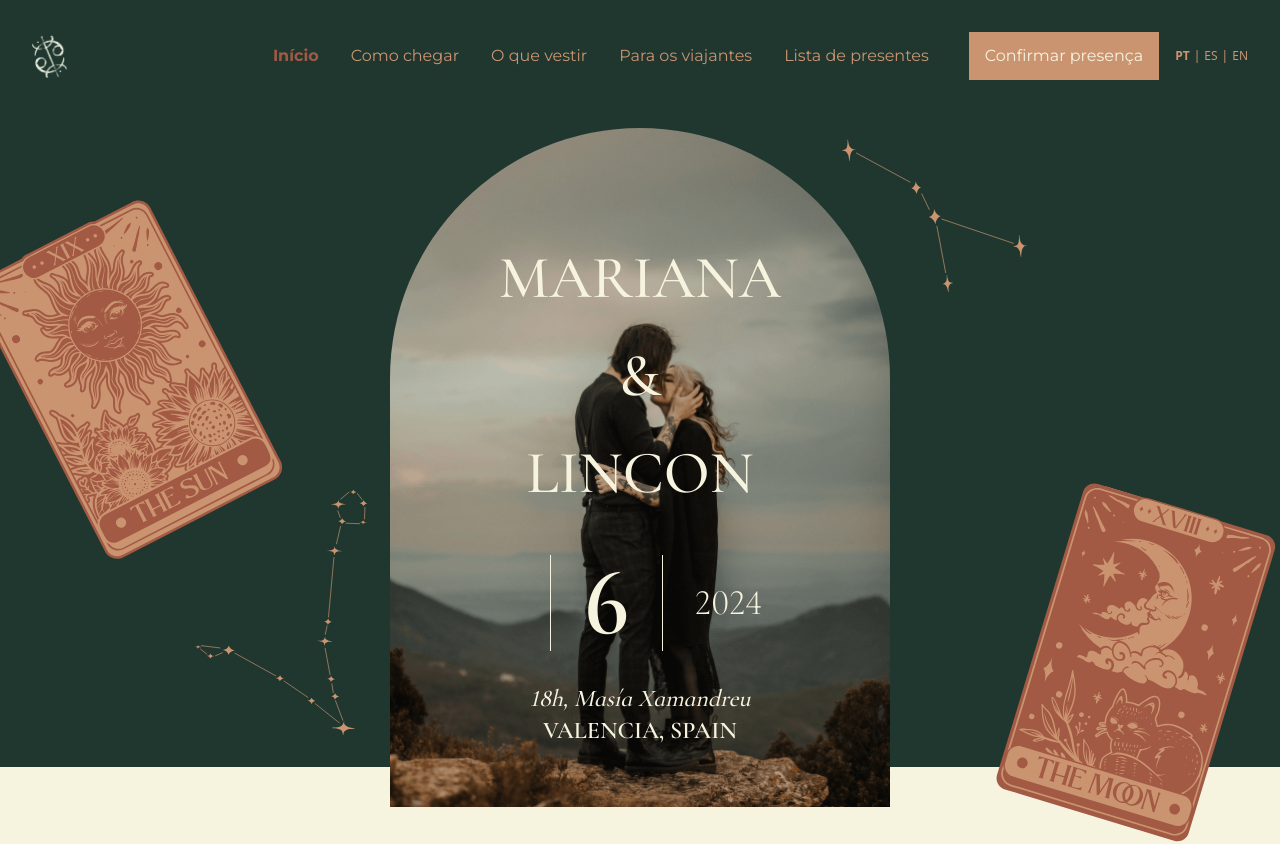
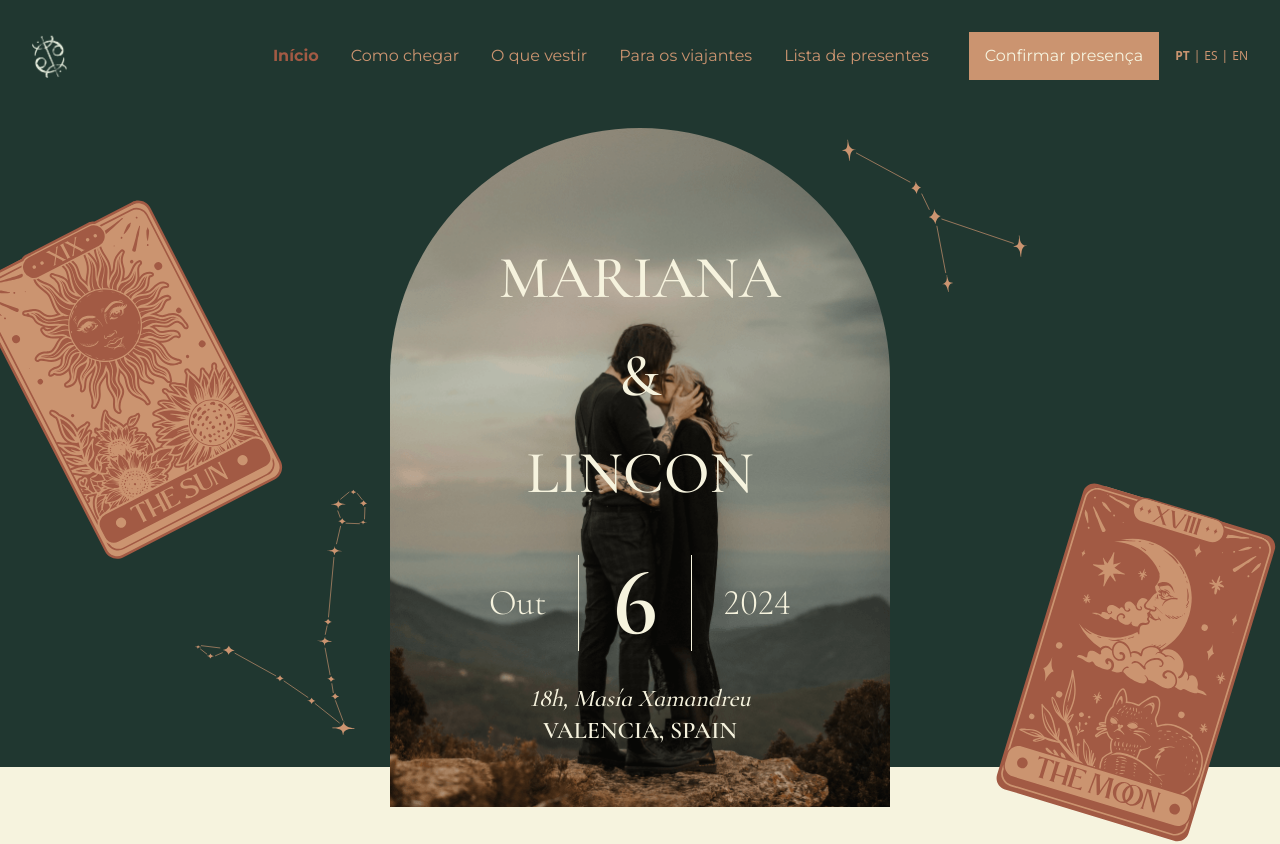
Before and after one commit to linconkusunoki/maricon, a Next.js app: page / in a window 1280 px wide. Shown: the top 844 px of the page. Built offline with nearby package versions, Linux system fonts and the light colour scheme; no server answers.

Commit message:
Update page.jsx

```diff
--- a/src/app/page.jsx
+++ b/src/app/page.jsx
@@ -56,7 +56,7 @@ export default function Home() {
           </h1>
 
           <div className="flex items-center justify-center my-8">
-            <div className="text-2xl font-light md:text-4xl">{t.Outubro}</div>
+            <div className="text-2xl font-light md:text-4xl">{t.outubro}</div>
             <div className="px-4 mx-4 text-5xl font-semibold md:mx-8 md:px-8 border-x border-x-beige md:text-8xl">
               6
             </div>
```
